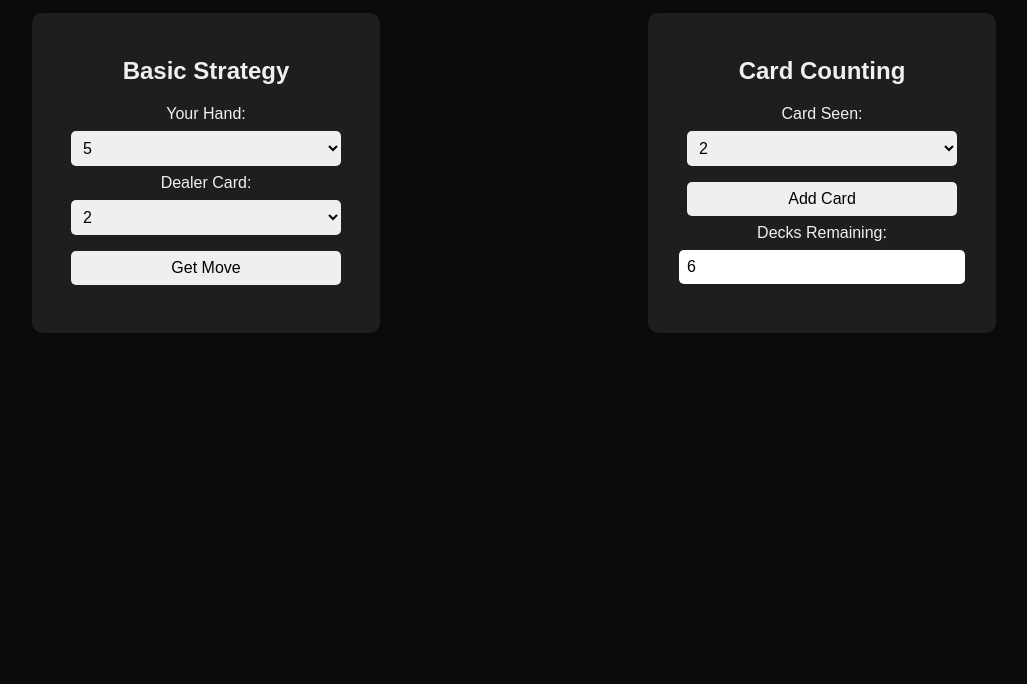
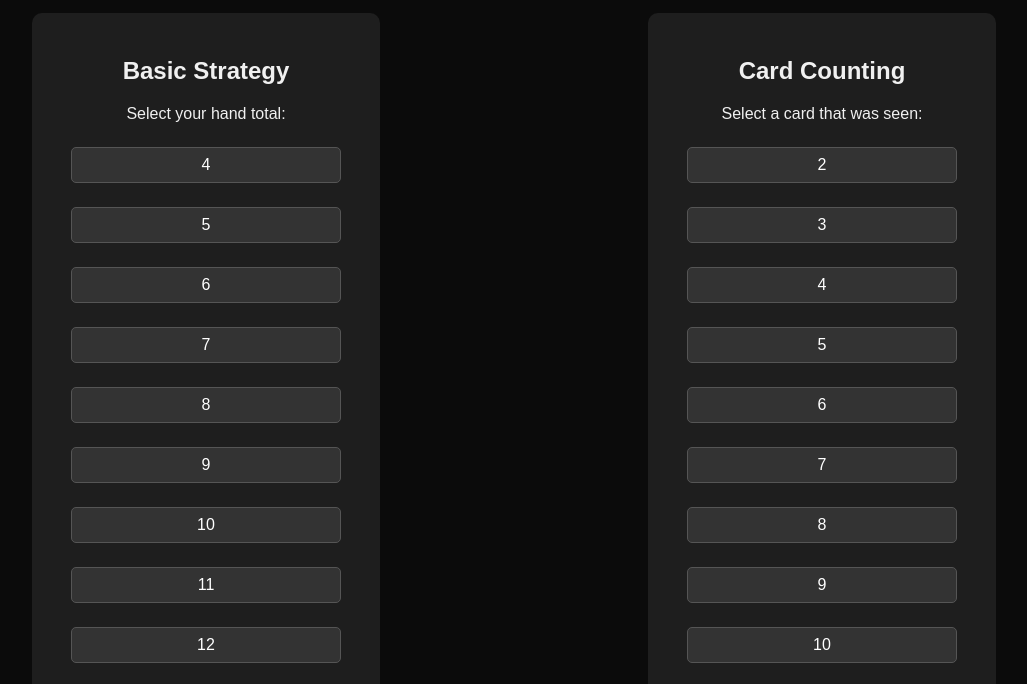
Before and after one commit to SimonSobiech/Blackjack-web-app, a plain HTML site: page index.html in a window 1280 px wide. Shown: the part 101-785 px from the top of the page, without its empty margins (126-1153 px from the left). Drawn offline with Linux system fonts and the light colour scheme.

Commit message:
Update index.html

```diff
--- a/index.html
+++ b/index.html
@@ -27,7 +27,25 @@
       border-radius: 10px;
       width: 300px;
     }
-    select, input, button {
+    .button-grid {
+      display: flex;
+      flex-wrap: wrap;
+      justify-content: center;
+      gap: 0.5rem;
+    }
+    .card-button {
+      background-color: #333;
+      border: 1px solid #555;
+      color: white;
+      padding: 0.5rem 1rem;
+      border-radius: 5px;
+      cursor: pointer;
+      font-size: 1rem;
+    }
+    .card-button:hover {
+      background-color: #555;
+    }
+    input, button {
       margin: 0.5rem 0;
       padding: 0.5rem;
       width: 90%;
@@ -46,35 +64,18 @@
   <div class="container">
     <div class="card-inputs">
       <h2>Basic Strategy</h2>
-      <label>Your Hand:</label>
-      <select id="playerHand">
-        <option value="5">5</option>
-        <option value="6">6</option>
-        <option value="7">7</option>
-        <!-- Add more options as needed -->
-        <option value="21">21</option>
-      </select>
-      <label>Dealer Card:</label>
-      <select id="dealerCard">
-        <option value="2">2</option>
-        <option value="3">3</option>
-        <!-- Add more options up to Ace -->
-        <option value="11">Ace</option>
-      </select>
+      <p>Select your hand total:</p>
+      <div class="button-grid" id="playerButtons"></div>
+      <p>Select dealer's card:</p>
+      <div class="button-grid" id="dealerButtons"></div>
       <button onclick="getStrategy()">Get Move</button>
       <div class="output" id="strategyOutput"></div>
     </div>
 
     <div class="counting">
       <h2>Card Counting</h2>
-      <label>Card Seen:</label>
-      <select id="cardSeen">
-        <option value="2">2</option>
-        <option value="3">3</option>
-        <!-- Add up to Ace -->
-        <option value="11">Ace</option>
-      </select>
-      <button onclick="updateCount()">Add Card</button>
+      <p>Select a card that was seen:</p>
+      <div class="button-grid" id="countButtons"></div>
       <label>Decks Remaining:</label>
       <input type="number" id="decksRemaining" value="6" min="0.5" step="0.5">
       <div class="output" id="countOutput"></div>
@@ -83,27 +84,67 @@
 
   <script>
     let runningCount = 0;
+    let selectedPlayer = null;
+    let selectedDealer = null;
+
+    const playerButtons = document.getElementById('playerButtons');
+    const dealerButtons = document.getElementById('dealerButtons');
+    const countButtons = document.getElementById('countButtons');
+
+    const allCardValues = [2, 3, 4, 5, 6, 7, 8, 9, 10, 'J', 'Q', 'K', 'A'];
+
+    for (let i = 4; i <= 21; i++) {
+      const btn = document.createElement('button');
+      btn.innerText = i;
+      btn.className = 'card-button';
+      btn.onclick = () => selectedPlayer = i;
+      playerButtons.appendChild(btn);
+    }
+
+    allCardValues.forEach(card => {
+      const btn = document.createElement('button');
+      btn.innerText = card;
+      btn.className = 'card-button';
+      btn.onclick = () => selectedDealer = convertCardToValue(card);
+      dealerButtons.appendChild(btn);
+    });
+
+    allCardValues.forEach(card => {
+      const btn = document.createElement('button');
+      btn.innerText = card;
+      btn.className = 'card-button';
+      btn.onclick = () => updateCountWithCard(card);
+      countButtons.appendChild(btn);
+    });
+
+    function convertCardToValue(card) {
+      if (['J', 'Q', 'K'].includes(card)) return 10;
+      if (card === 'A') return 11;
+      return parseInt(card);
+    }
 
     function getStrategy() {
-      const player = parseInt(document.getElementById('playerHand').value);
-      const dealer = parseInt(document.getElementById('dealerCard').value);
+      if (!selectedPlayer || !selectedDealer) {
+        document.getElementById('strategyOutput').innerText = 'Select both hand and dealer card.';
+        return;
+      }
       let move = 'Hit';
 
-      if (player >= 17) move = 'Stand';
-      else if (player >= 13 && dealer <= 6) move = 'Stand';
-      else if (player === 11) move = 'Double if allowed';
+      if (selectedPlayer >= 17) move = 'Stand';
+      else if (selectedPlayer >= 13 && selectedDealer <= 6) move = 'Stand';
+      else if (selectedPlayer === 11) move = 'Double if allowed';
 
       document.getElementById('strategyOutput').innerText = `Recommended Move: ${move}`;
     }
 
     function getHiLo(card) {
-      if (card >= 2 && card <= 6) return 1;
-      else if (card >= 10 || card === 11) return -1;
+      const value = convertCardToValue(card);
+      if (value >= 2 && value <= 6) return 1;
+      else if (value >= 10 || card === 'A') return -1;
       return 0;
     }
 
-    function updateCount() {
-      const card = parseInt(document.getElementById('cardSeen').value);
+    function updateCountWithCard(card) {
       runningCount += getHiLo(card);
       const decks = parseFloat(document.getElementById('decksRemaining').value);
       const trueCount = decks > 0 ? (runningCount / decks).toFixed(2) : 'N/A';
```
